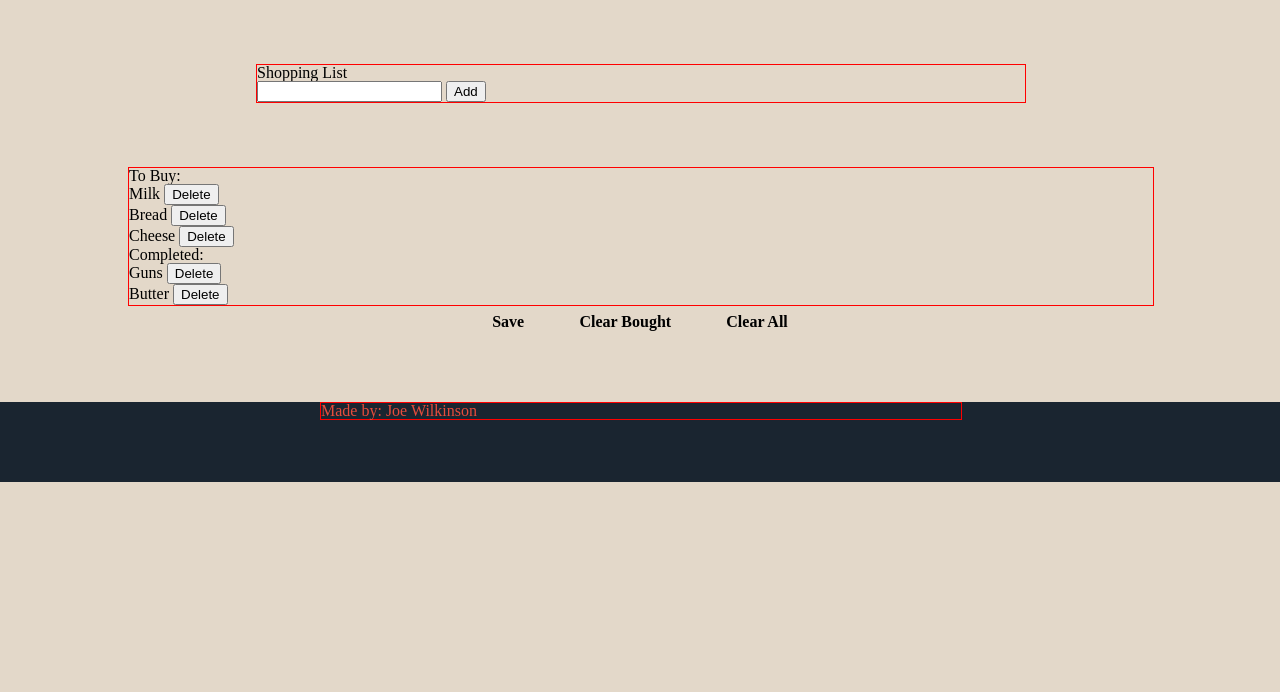
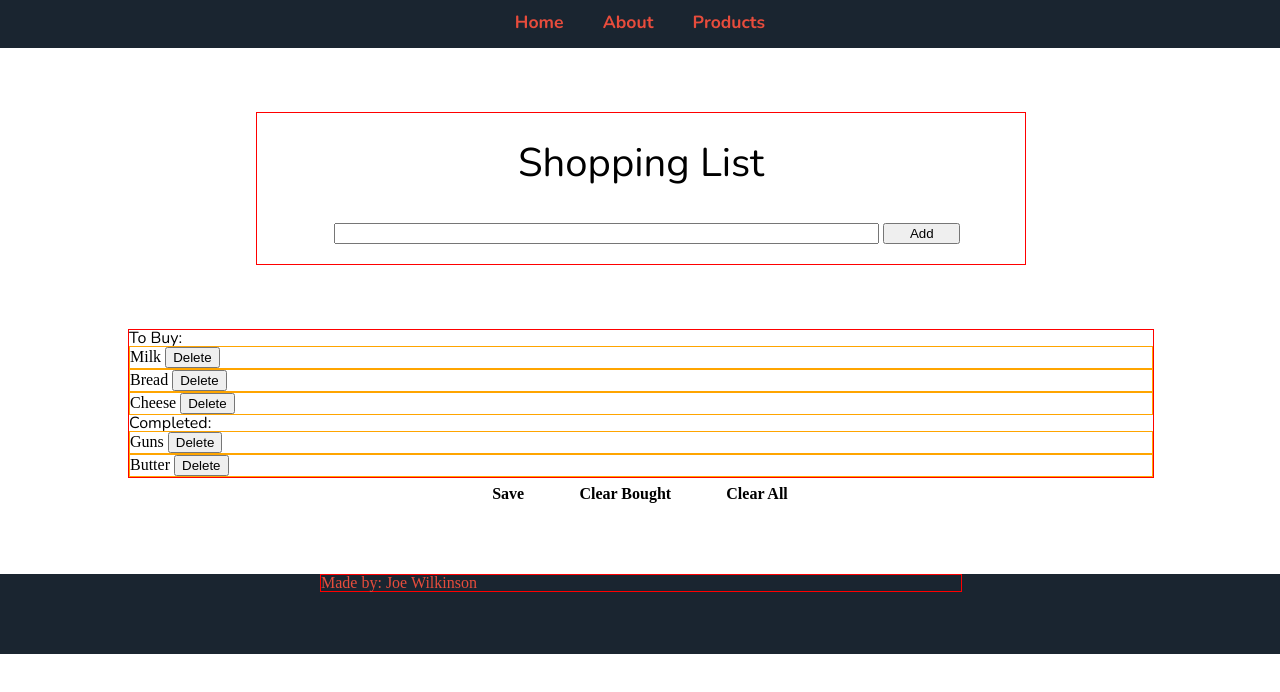
Before and after one commit to josephbrockw/shoppingApp, a plain HTML site: page index.html in a window 1280 px wide. Drawn offline with nearby package versions, Linux system fonts and the light colour scheme; a script that the page names is missing.

Commit message:
Styling, trouble with body background color

```diff
--- a/css/main.css
+++ b/css/main.css
@@ -1,5 +1,11 @@
+/* Font styles: Marck Script, Nunito (normal 400 bold 700) */;
+
 body {
 	background-color: #e3d8c9;
+}
+
+nav li, h1, h2 {
+	font-family: 'Nunito', sans-serif;
 }
 
 /*-----------Nav-----------*/
@@ -7,7 +13,7 @@ nav {
 	width: 100%;
 	height: 3em;
 	background-color: #1a2530;
-	display: none;
+	/*display: none;*/
 }
 
 nav ul {
@@ -19,6 +25,8 @@ nav li {
 	text-align: center;
 	font-size: 1.1em;
 	padding: .82em 1em;
+
+	font-weight: 700;
 }
 
 
@@ -30,6 +38,22 @@ nav li {
 	margin: 4em 20%;
 }
 
+.head h1 {
+	text-align: center;
+	font-size: 2.5em;
+	margin: .75em;
+
+}
+
+.add-bar {
+	width: 70%;
+	margin: .75em 0 1.5em 10%;
+}
+
+.head button {
+	width: 10%;
+}
+
 
 /*-----------List-----------*/
 
@@ -37,6 +61,10 @@ nav li {
 	border: 1px solid red;
 	width: 80%;
 	margin: 0 10%;
+}
+
+.list li {
+	border: 1px solid orange;
 }
 
 .clear {
--- a/index.html
+++ b/index.html
@@ -5,10 +5,11 @@
 	<title>Shopping List</title>
 	<link rel="stylesheet" href="css/reset.css">
 	<link rel="stylesheet" href="css/main.css">
+	<link href='http://fonts.googleapis.com/css?family=Marck+Script|Nunito:400,700' rel='stylesheet' type='text/css'>
 	<script src="http://code.jquery.com/jquery.min.js"></script>
 	<script src="js/app.js"></script>
 </head>
-<body>
+<body class="body">
 	<nav>
 		<ul>
 			<li>Home</li>
@@ -19,7 +20,7 @@
 	<section class="head">
 		<h1>Shopping List</h1>
 		<form>
-			<input type="text" name="list-item">
+			<input type="text" name="list-item" class="add-bar">
 			<button type="button">Add</button>
 		</form>
 	</section>
```
